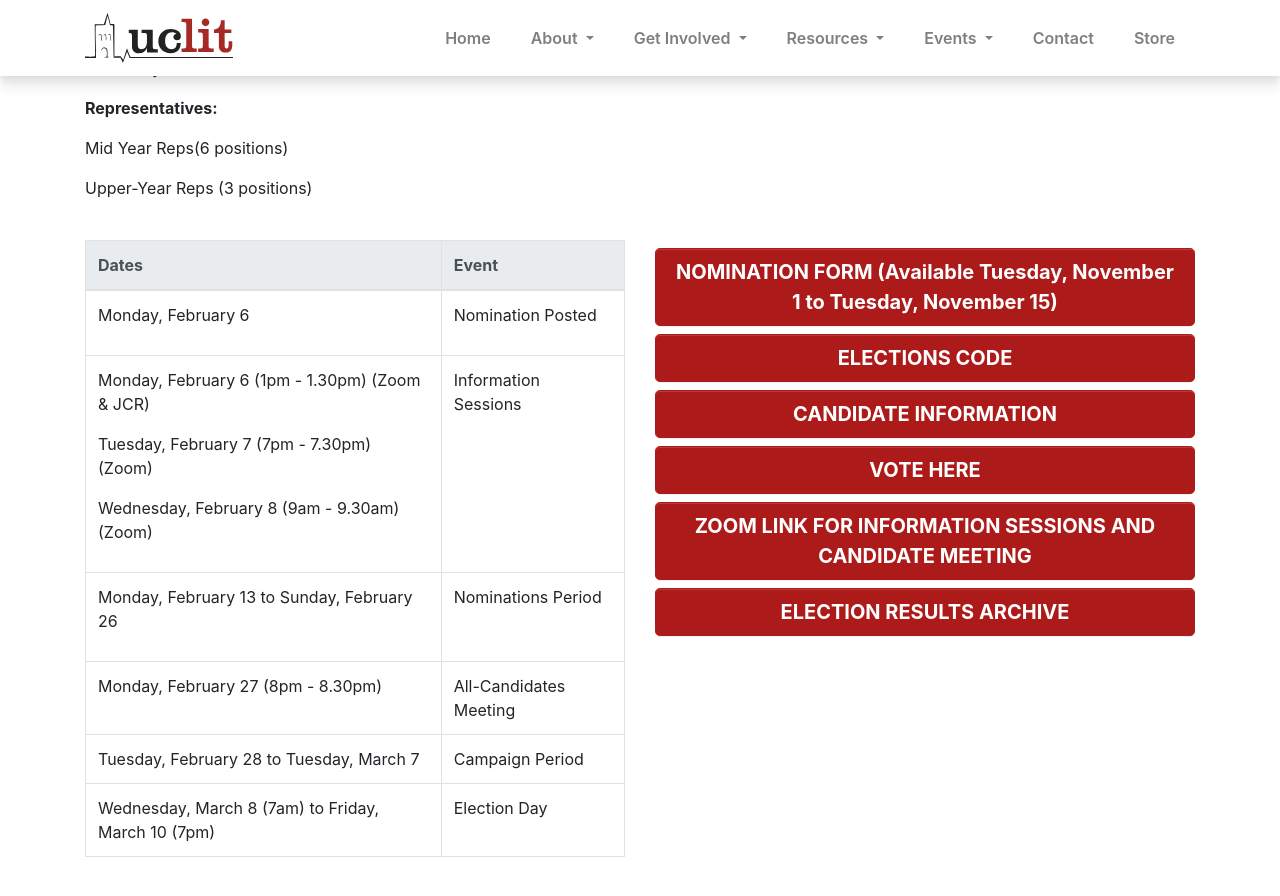
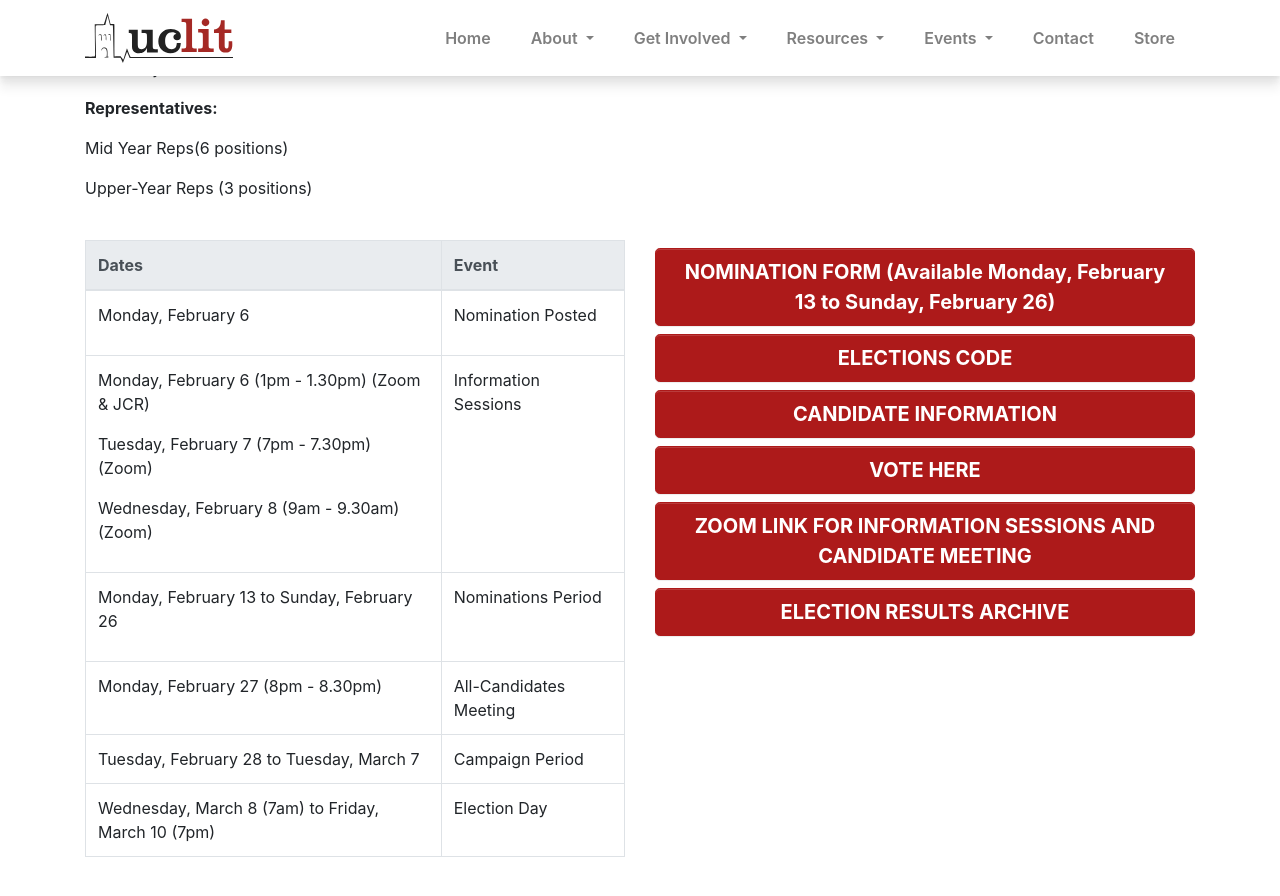
Before and after one commit to uclit-webmaster/uclit-site, a Jekyll site: the page built from get-involved/elections.html, in a window 1280 px wide and 900 px high, scrolled down 1163 px. Shown: the top 896 px of the window. Built offline with Jekyll 4.4.1, drawn with Linux system fonts in a browser that asks for light colours; nearby versions of some CDN libraries.

Commit message:
Update elections.yml

```diff
--- a/_data/elections.yml
+++ b/_data/elections.yml
@@ -14,15 +14,15 @@ current-election-text: |
 
 # Comment out the rest of this if you don't want any buttons
 buttons:
- - text: NOMINATION FORM (Available Tuesday, November 1 to Tuesday, November 15)
-   link: https://docs.google.com/document/d/1s0JFasDSJHezJf6wVPKzojCDrZbiGe0iSUsFjUgQ_8w/edit?usp=sharing
+ - text: NOMINATION FORM (Available Monday, February 13 to Sunday, February 26)
+   link: #
  - text: ELECTIONS CODE
-   link: https://docs.google.com/document/d/1PWV6GsLU3ndkdYuFrQXUglDWnspK1Iy0rpscR1fsSJk/edit?usp=sharing
+   link: https://docs.google.com/document/d/1gg_QhPaBrbX-GLhkSn-5-k9crVCs89qhC-n_lES8M4c/edit?usp=sharing
  - text: CANDIDATE INFORMATION
-   link: https://docs.google.com/document/d/1pD0z-Ea8ob9O1Z3k8SGioG1ATRjf69e1IGZKQk3qsYU/edit?usp=sharing
+   link: #
  - text: VOTE HERE
    link: https://utoronto.simplyvoting.com/
  - text: ZOOM LINK FOR INFORMATION SESSIONS AND CANDIDATE MEETING
-   link: https://utoronto.zoom.us/j/84477314512
+   link: https://utoronto.zoom.us/j/81248542103
  - text: ELECTION RESULTS ARCHIVE
    link: https://drive.google.com/drive/folders/11Sws4cnaROTs858_2ljzMMjRRUOU998Q?usp=sharing
```
